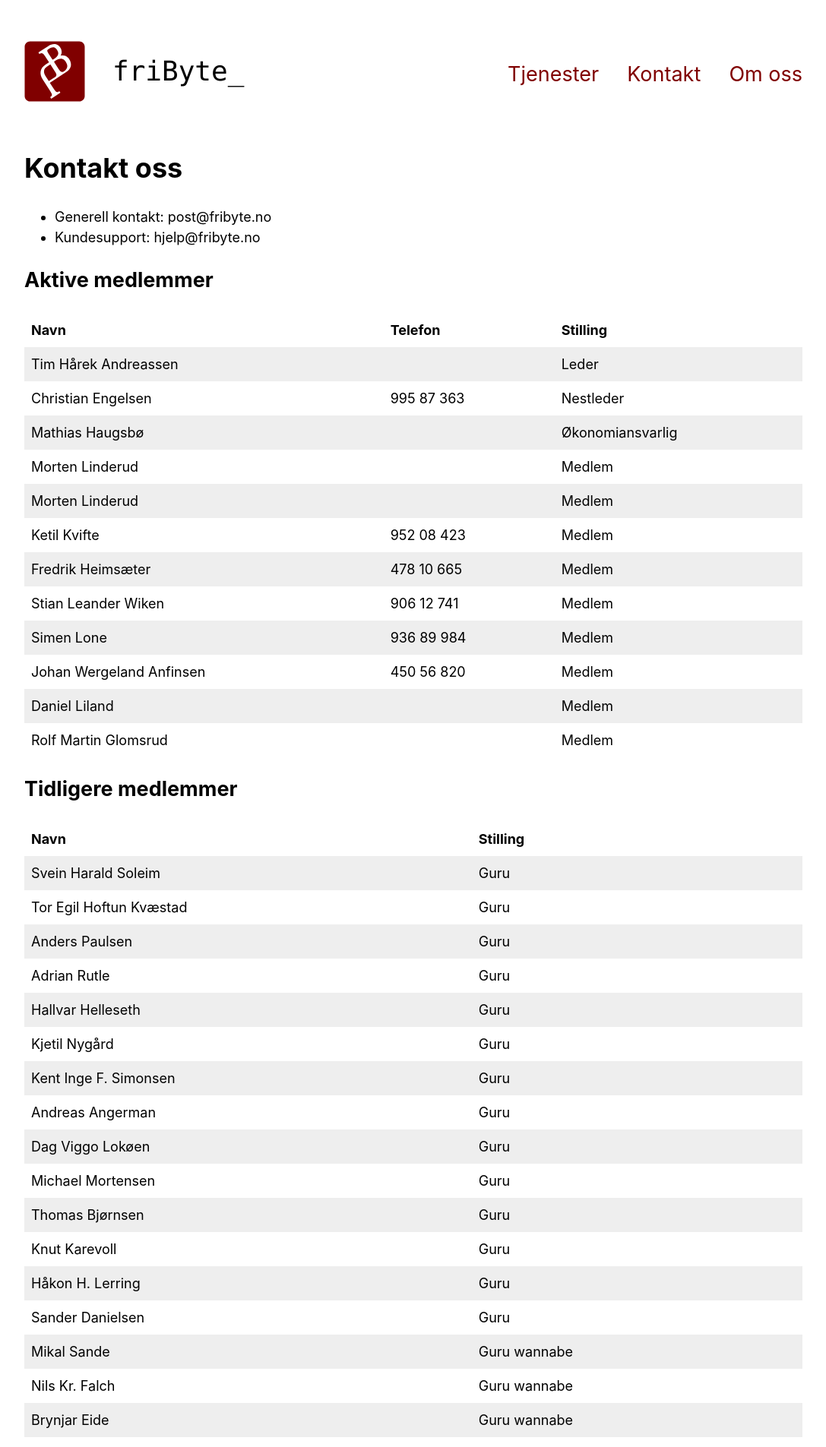
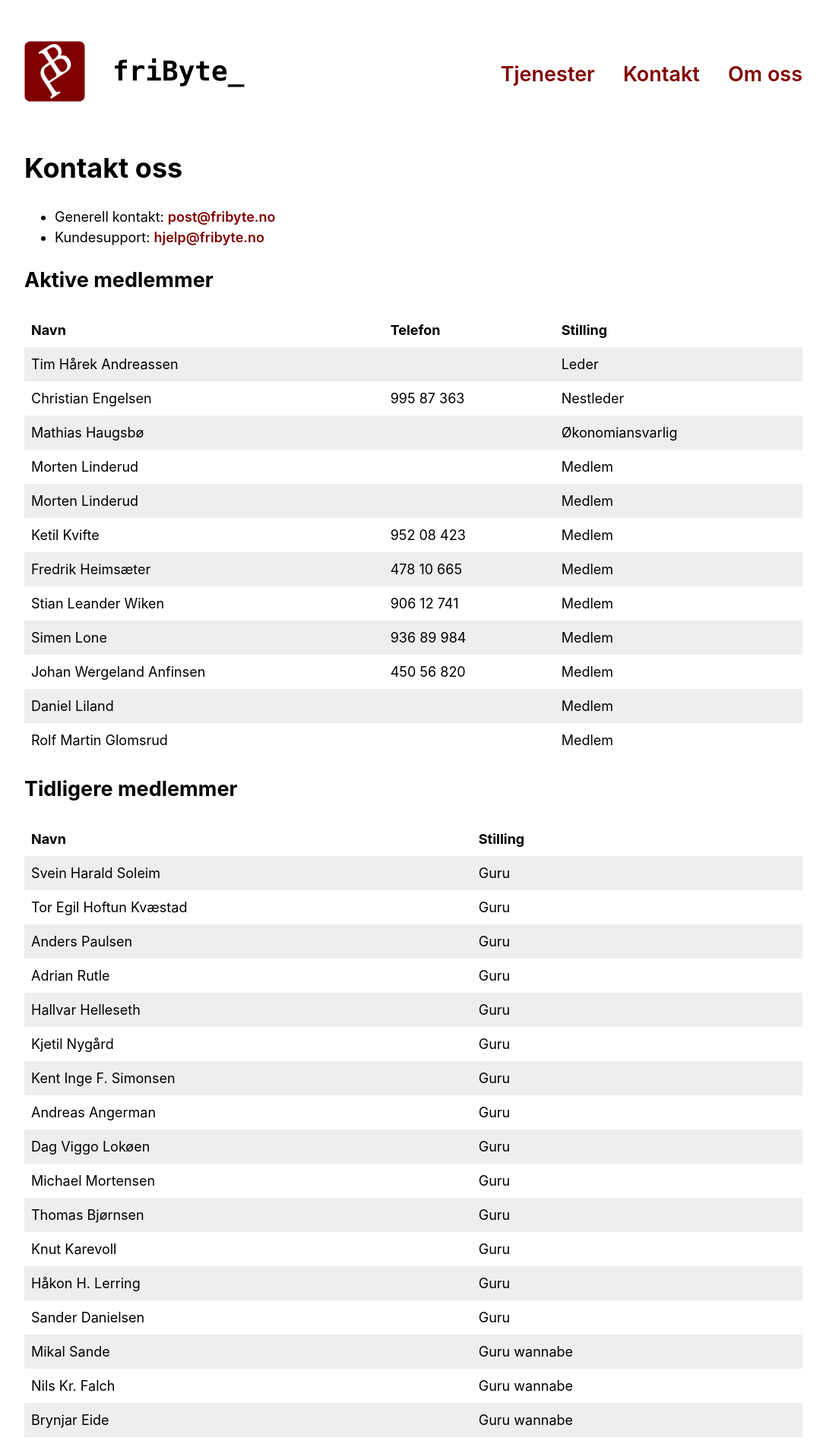
Before and after one commit to fribyte-code/fribyte.no, a Jekyll site: the page built from pages/kontakt.html, in a window 1280 px wide. Shown: the top 1905 px of the page at 76% size, without its empty margins (96-1183 px from the left). Built offline with Jekyll 4.4.1, drawn with Linux system fonts in a browser that asks for light colours; part of the change alters nothing that is shown.

Commit message:
chore: Made links bold

```diff
--- a/assets/_sass/body.scss
+++ b/assets/_sass/body.scss
@@ -23,6 +23,7 @@ a {
     display: inline;
     color: $primary-color;
     text-decoration: none;
+    font-weight: 600;
 
     &:hover:not(.logo) {
         background: $primary-color;
--- a/pages/kontakt.html
+++ b/pages/kontakt.html
@@ -8,10 +8,10 @@ order: 1
 <h1>Kontakt oss</h1>
 <ul>
     <li>
-        Generell kontakt: {{ site.data.fribyte.email.general }}
+        Generell kontakt: <a href="mailto:{{ site.data.fribyte.email.general }}">{{ site.data.fribyte.email.general }}</a>
     </li>
     <li>
-        Kundesupport: {{ site.data.fribyte.email.support }}
+        Kundesupport: <a href="mailto:{{ site.data.fribyte.email.support }}">{{ site.data.fribyte.email.support }}</a>
     </li>
 </ul>
 
```
